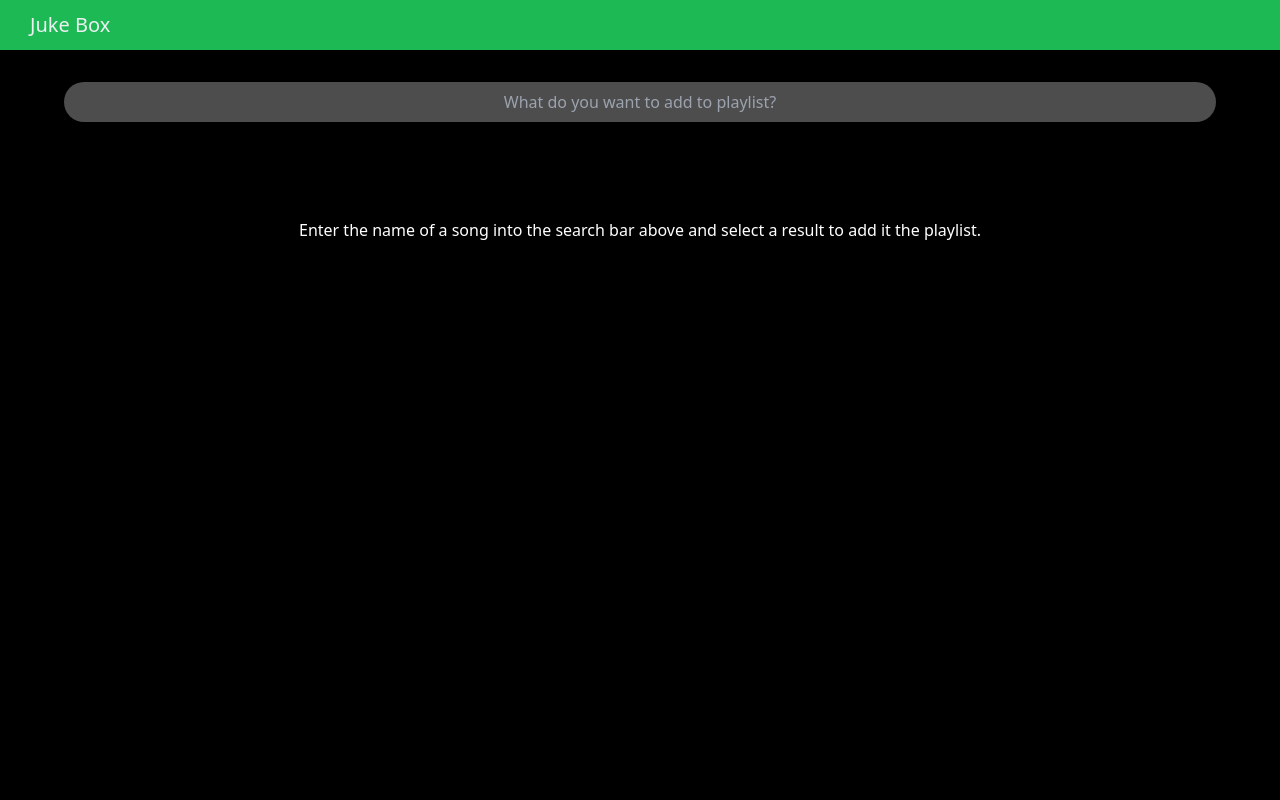
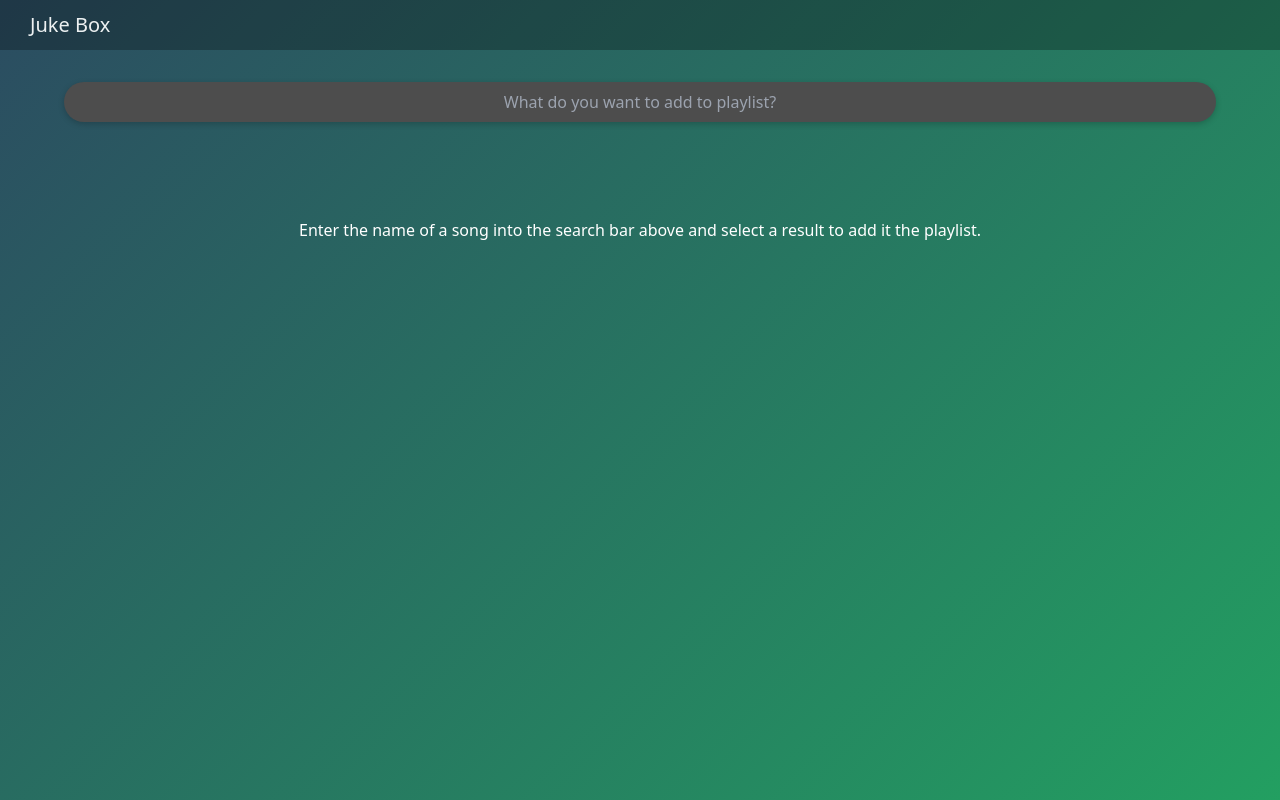
Before and after one commit to karanbihani/spotify-collab-form, a React (Vite) app in the folder collab-playlist/collab-playlist-form/: page /add in a window 1280 px wide. Built offline with nearby package versions, Linux system fonts and the light colour scheme; no server answers.

Commit message:
update css

```diff
--- a/collab-playlist/collab-playlist-form/src/App.jsx
+++ b/collab-playlist/collab-playlist-form/src/App.jsx
@@ -15,8 +15,8 @@ function App() {
       <Router>
         <Routes>
           <Route path='/' element={<LoginGoogle />} />
-          <Route path="/callback" element={<Callback />} />
-          <Route path="/old/add" element={<Form />} />
+          {/* <Route path="/callback" element={<Callback />} /> */}
+          {/* <Route path="/old-add" element={<Form />} /> */}
           <Route path="/add" element={<SpotifyInput />} />
         </Routes>
       </Router>
--- a/collab-playlist/collab-playlist-form/src/index.css
+++ b/collab-playlist/collab-playlist-form/src/index.css
@@ -6,8 +6,12 @@
 
 body{
     padding: 2rem 4rem;
-    background-color: black;
-
+    /* background: linear-gradient(to right,#06beb6, #48b1bf); */
+    height: 100vh;
+    width: 100vw;
+    /* background-color: red; */
+    background: linear-gradient(135deg, #1e4157f0, #159957f0);
+    /* Example gradient */
     @media (max-width: 768px){
         padding: 1rem 2rem;
     }
@@ -151,14 +155,16 @@ input::placeholder{
 }
 
 nav {
-    background-color: #1DB954 ;
+    position: sticky;
+    top: 0px;
+    background-color: #00000045 ;
+    /* opacity: 0.3; */
     color: #ECF0F1;
     display: flex;
     justify-content: space-between;
     align-items: center;
     padding: 10px 20px;
     margin: -2rem -4rem;
-
     @media (max-width: 768px){
         margin: -1rem -2rem;
     }
@@ -176,9 +182,9 @@ nav a {
     margin-left: 10px;
 }
 
-nav a:hover {
+/* nav a:hover {
     text-decoration: underline;
-}
+} */
 
 nav img {
     height: 50px;
```
